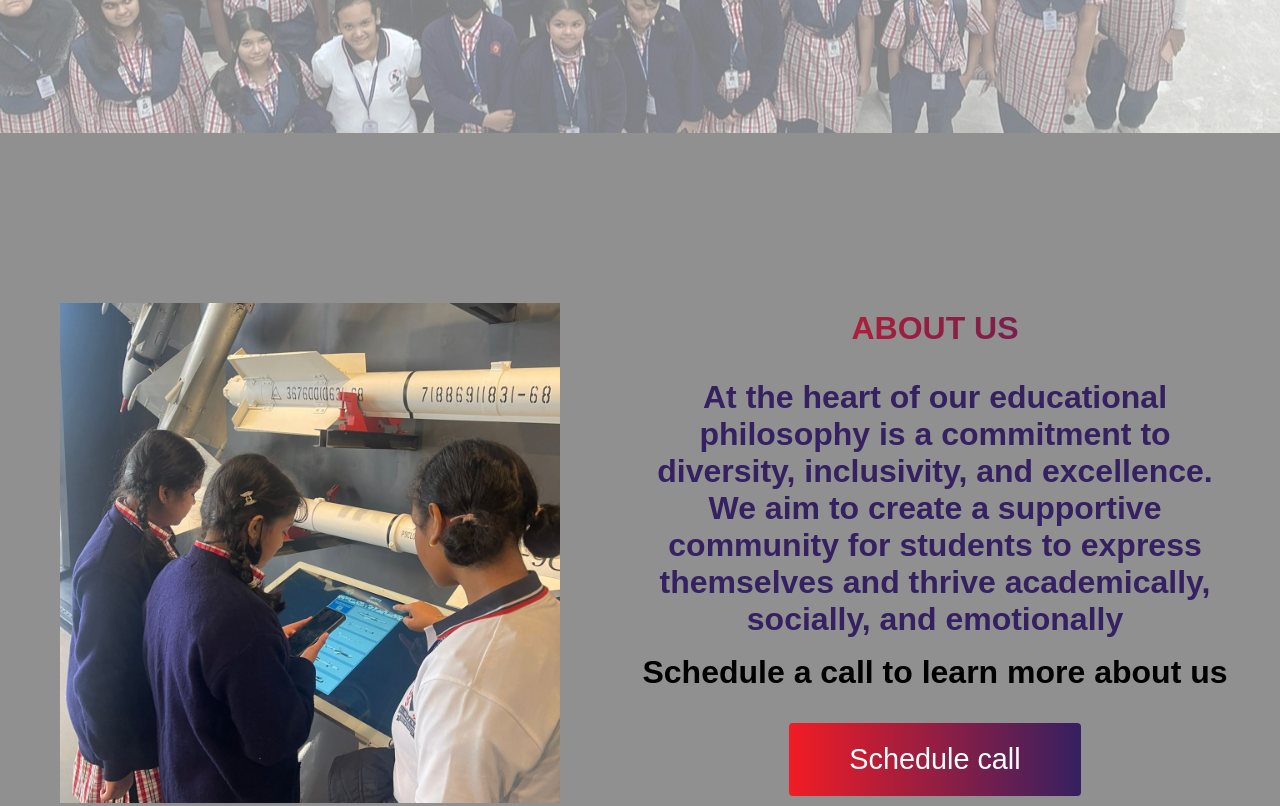
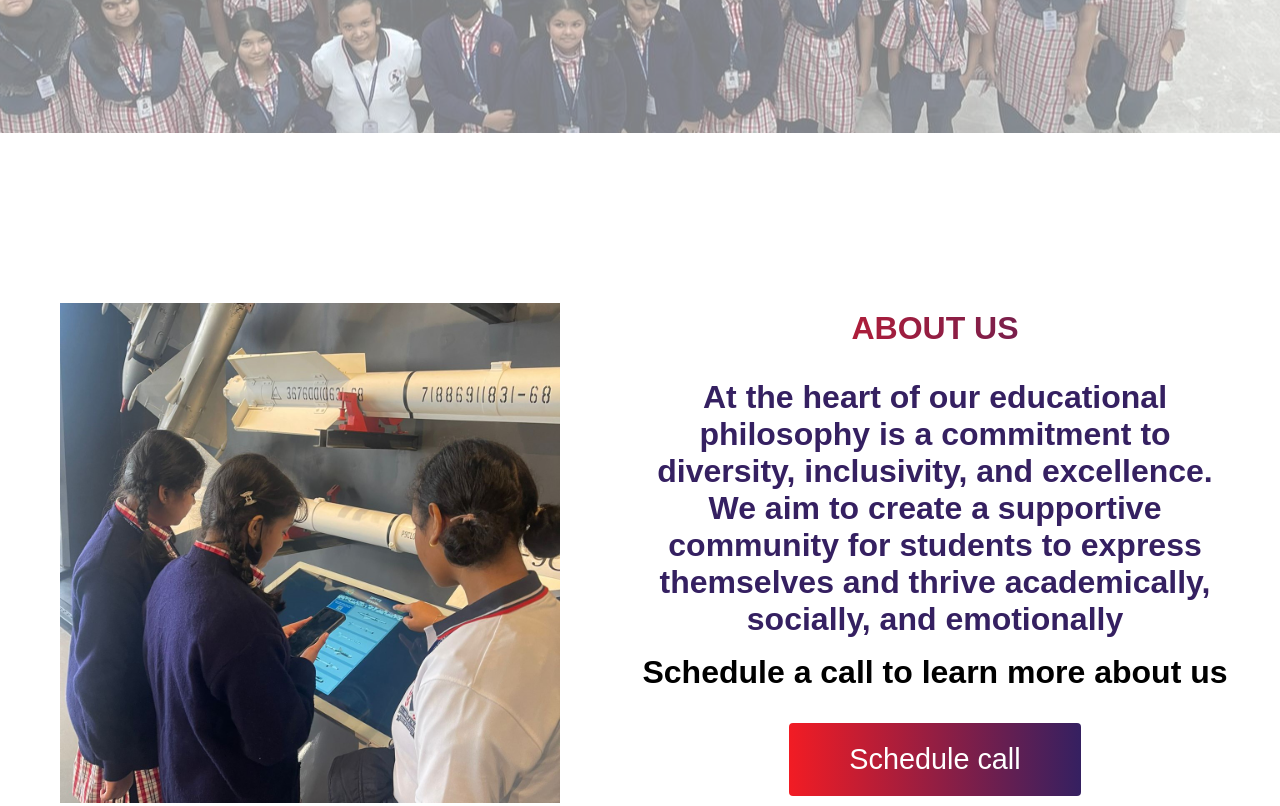
Before and after one commit to KaziShahriar21/St-Lawrence-Website-1, a plain HTML site: page index.html in a window 1280 px wide. Shown: the part 760-1566 px from the top of the page. Drawn offline with Linux system fonts and the light colour scheme.

Commit message:
Update styles.css

```diff
--- a/styles.css
+++ b/styles.css
@@ -280,7 +280,7 @@
 /* About Section */
 
 .master {
-    background-color: #909090;
+    background-color: #fff;
     padding: 10rem 0;
 }
 
```
